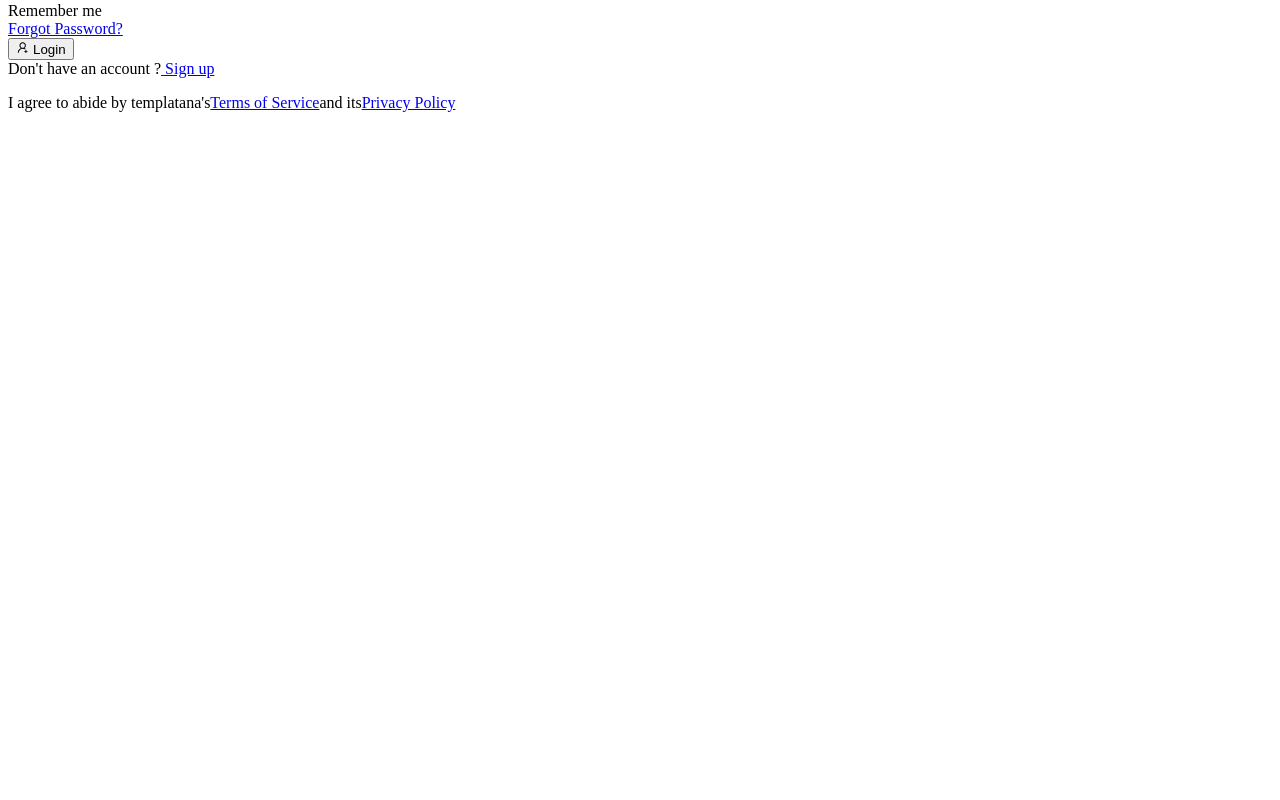
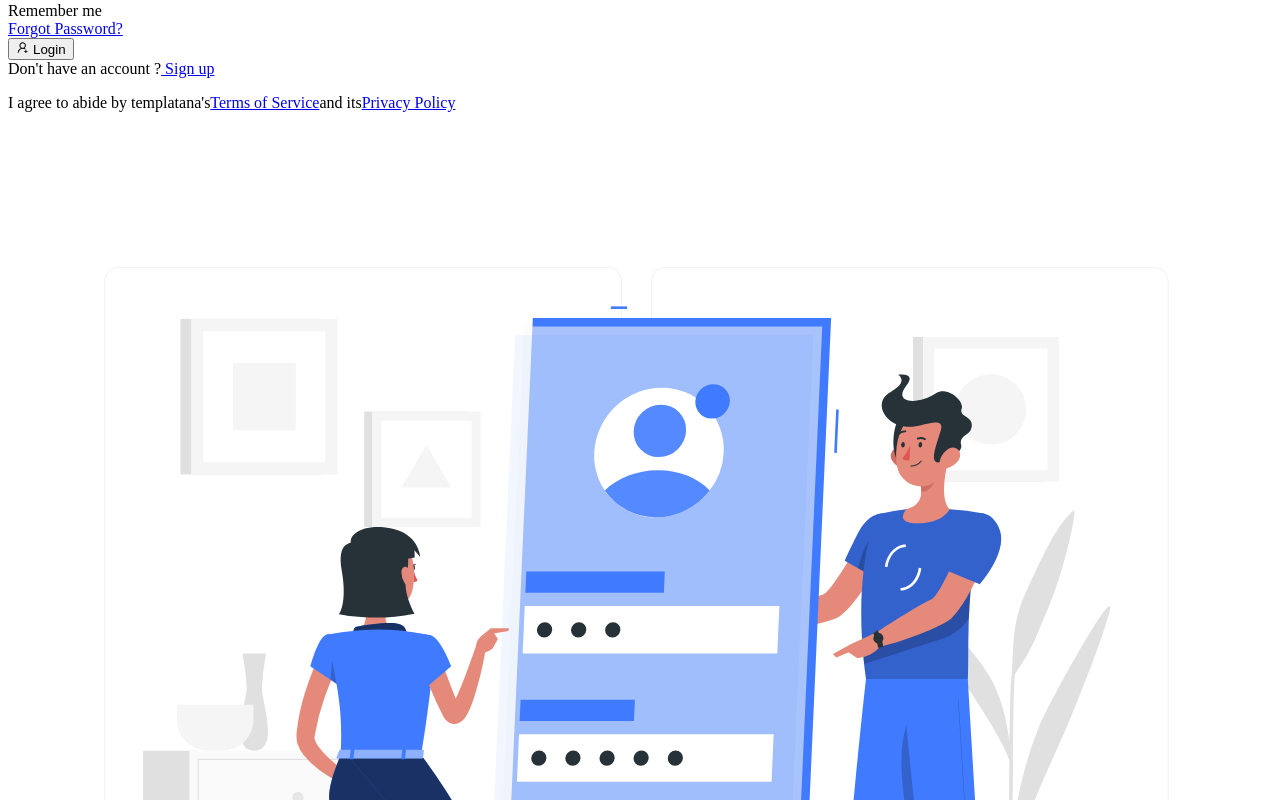
Before and after one commit to abdurnourtanim/dream-project, a React (Create React App) app: page /login in a window 1280 px wide. Shown: the part 640-1440 px from the top of the page. Before the commit the page ends 800 px from the top, so only its background shows below. Built offline with nearby package versions, Linux system fonts and the light colour scheme.

Commit message:
change login and signup illustration

```diff
--- a/src/pages/Login.js
+++ b/src/pages/Login.js
@@ -1,4 +1,5 @@
 import React from "react";
+import loginSvg from "../assets/image/login.svg";
 import LoginForm from "../components/LoginForm";
 import Navbar from "../components/Navbar";
 
@@ -15,12 +16,9 @@ const Login = () => {
           </div>
           {/* illustration  */}
           <div className="flex-1 bg-indigo-100 dark:bg-indigo-950 text-center hidden lg:flex">
-            <div
-              className="m-12 xl:m-16 w-full bg-contain bg-center bg-no-repeat"
-              style={{
-                backgroundImage: `url('https://storage.googleapis.com/devitary-image-host.appspot.com/15848031292911696601-undraw_designer_life_w96d.svg`,
-              }}
-            ></div>
+            <div className="m-12 xl:m-16 w-full bg-contain bg-center bg-no-repeat">
+              <img src={loginSvg} alt="loginSvg" />
+            </div>
           </div>
         </div>
       </section>
--- a/src/pages/Signup.js
+++ b/src/pages/Signup.js
@@ -1,4 +1,5 @@
 import React from "react";
+import loginSvg from "../assets/image/login.svg";
 import Navbar from "../components/Navbar";
 import SignupForm from "../components/SignupForm";
 
@@ -14,12 +15,9 @@ const Signup = () => {
           </div>
           {/* illustration  */}
           <div className="flex-1 bg-indigo-100 dark:bg-indigo-950 text-center hidden lg:flex">
-            <div
-              className="m-12 xl:m-16 w-full bg-contain bg-center bg-no-repeat"
-              style={{
-                backgroundImage: `url('https://storage.googleapis.com/devitary-image-host.appspot.com/15848031292911696601-undraw_designer_life_w96d.svg`,
-              }}
-            ></div>
+            <div className="m-12 xl:m-16 w-full bg-contain bg-center bg-no-repeat">
+              <img src={loginSvg} alt="loginSvg" />
+            </div>
           </div>
         </div>
       </section>
```
Also changed, not shown: src/assets/image/illustration-intro.svg (deleted), src/assets/image/login.svg (added).
